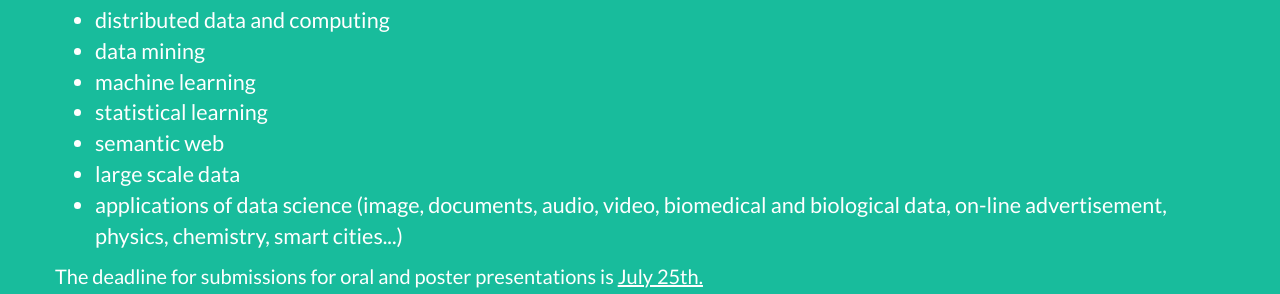
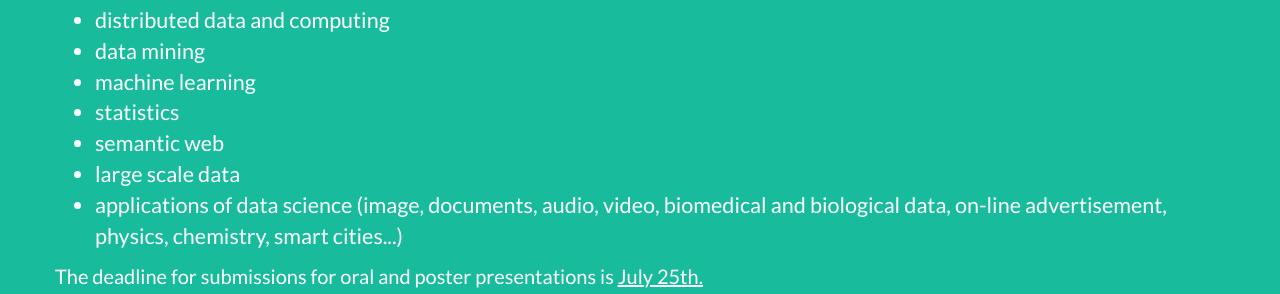
Before and after one commit to bigmine/jDSParis16, a Jekyll site: the page built from index.html, in a window 1280 px wide and 900 px high, scrolled down 2999 px. Shown: the part 161-455 px from the top of the window. Built offline with Jekyll 4.4.1, drawn with Linux system fonts in a browser that asks for light colours.

Commit message:
Update statistics

```diff
--- a/_includes/call.html
+++ b/_includes/call.html
@@ -25,7 +25,7 @@
                     <li>distributed data and computing</li>
                     <li>data mining</li>
                     <li>machine learning</li>
-                    <li>statistical learning</li>
+                    <li>statistics</li>
                     <li>semantic web</li>
                     <li>large scale data</li>
                     <li>applications of data science (image, documents, audio, video, biomedical and biological data, on-line advertisement, physics, chemistry, smart cities...)</li></big></big>
```
